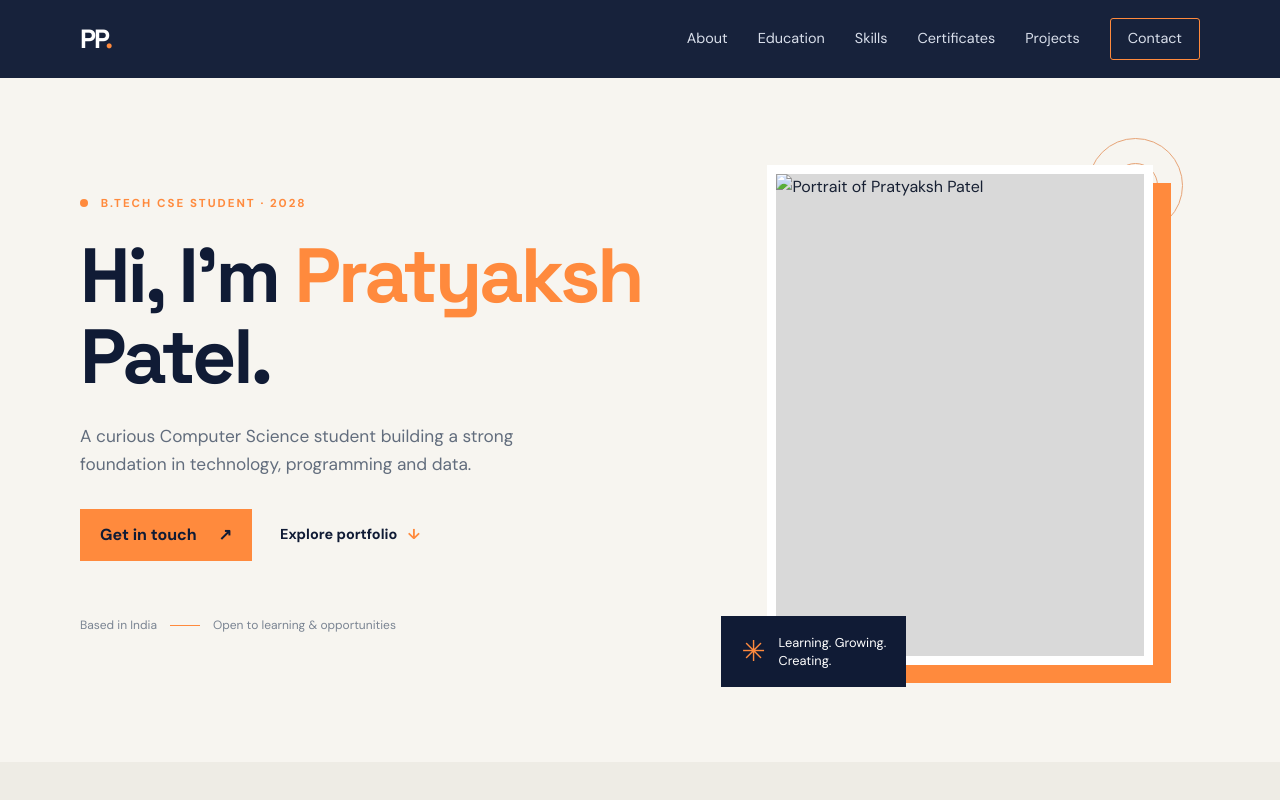
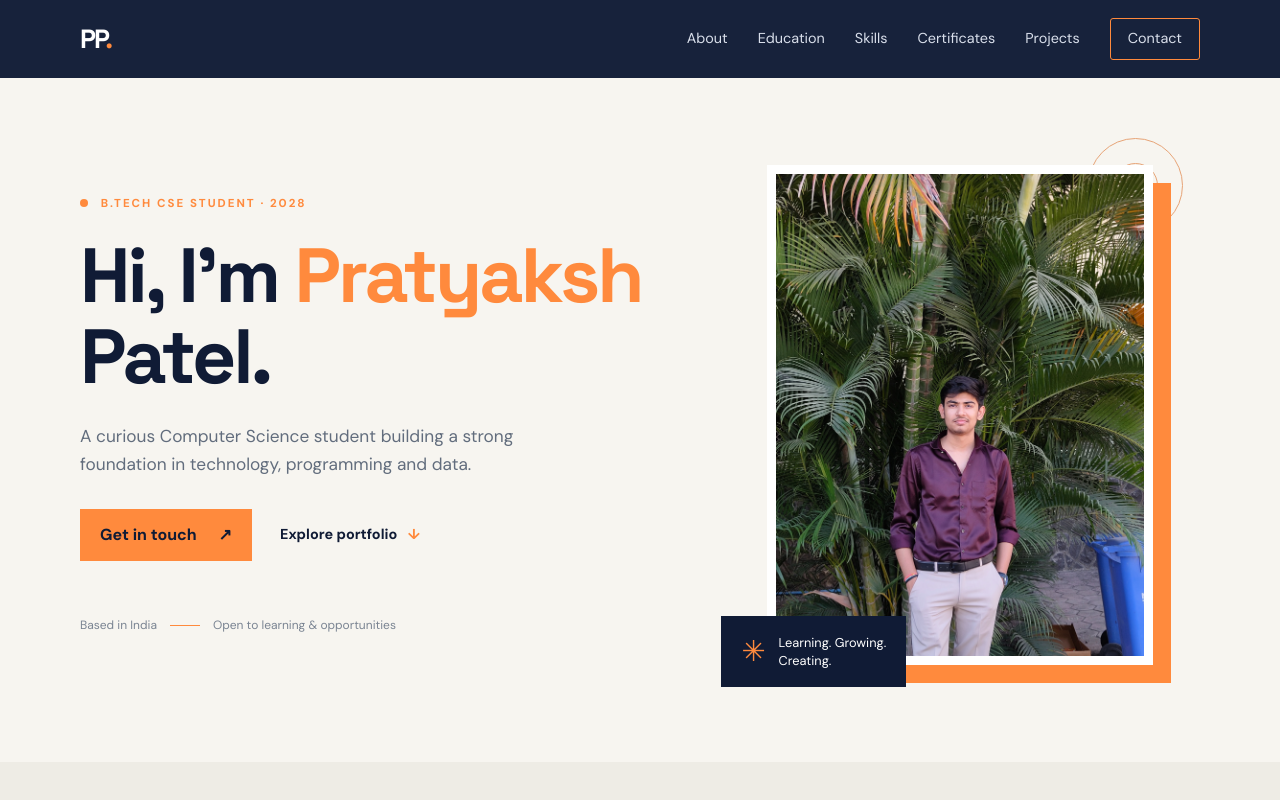
Before and after one commit to pratyakshpatel0411-rgb/pratyaksh-portfolio, a plain HTML site: page index.html in a window 1280 px wide. Shown: the top 800 px of the page. Drawn offline with Linux system fonts and the light colour scheme.

Commit message:
Update index.html

```diff
--- a/index.html
+++ b/index.html
@@ -35,7 +35,7 @@
         <div class="hero-meta"><span>Based in India</span><span class="meta-line"></span><span>Open to learning & opportunities</span></div>
       </div>
       <div class="hero-visual">
-        <div class="photo-frame"><img src="images/profile.jpg" alt="Portrait of Pratyaksh Patel"></div>
+        <div class="photo-frame"><img src="profile.jpg" alt="Portrait of Pratyaksh Patel"></div>
         <div class="photo-tag"><span class="tag-mark">✳</span><span>Learning. Growing.<br>Creating.</span></div>
         <div class="orbit orbit-one"></div><div class="orbit orbit-two"></div>
       </div>
```
